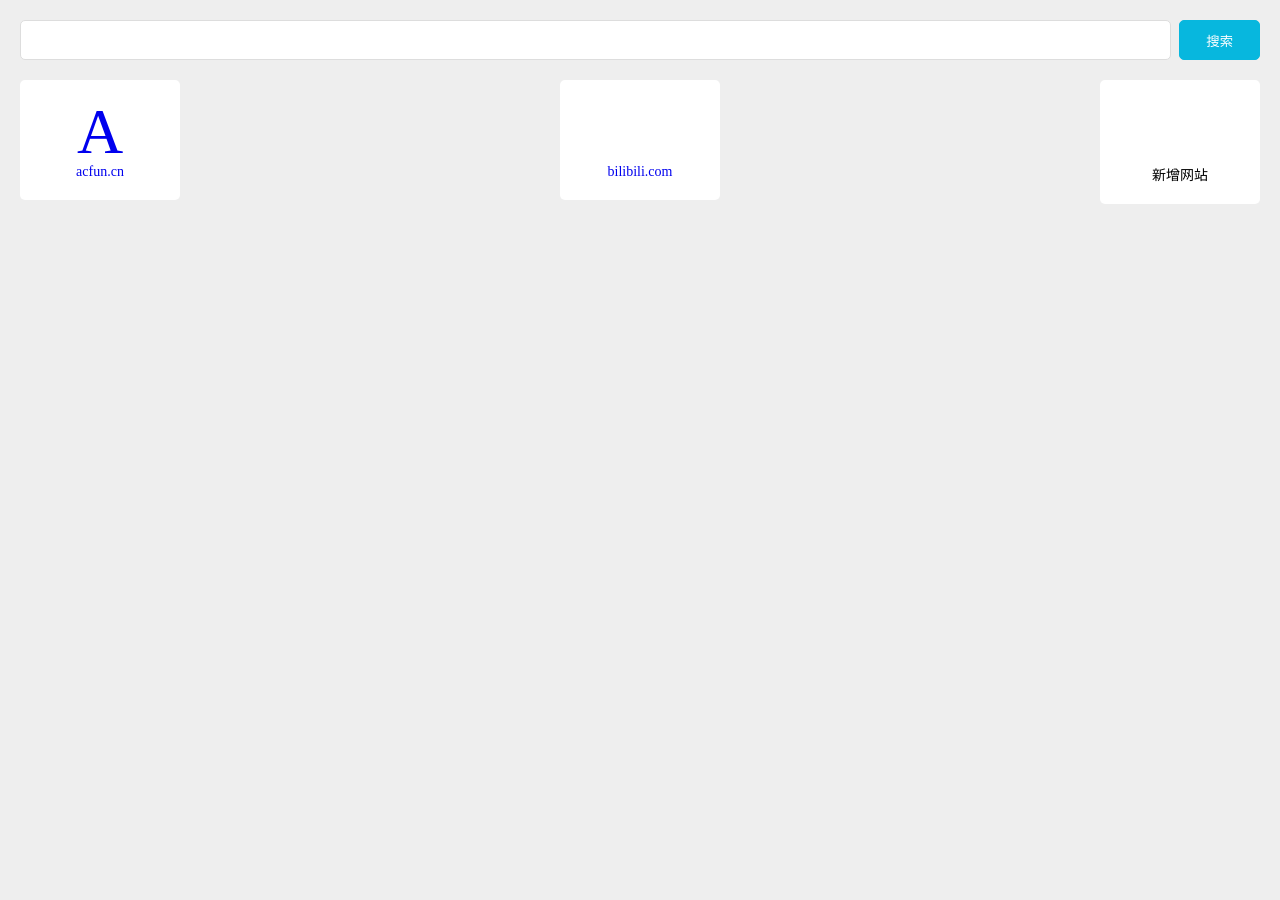
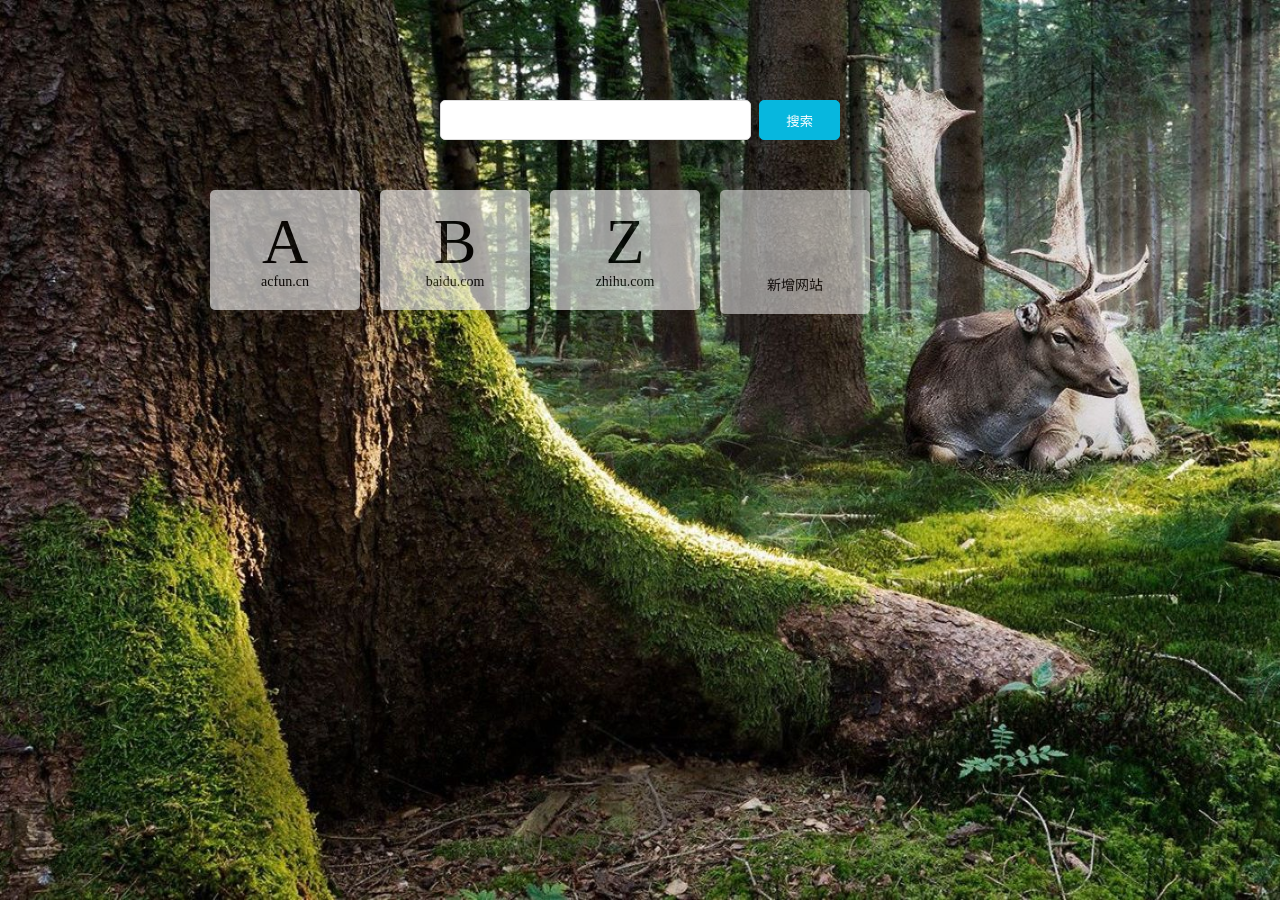
Before and after one commit to maple436/nav-01, a plain HTML site: page src/index.html in a window 1280 px wide. Before the commit the page ends 800 px from the top, so only its background shows below. Drawn offline with nearby package versions, Linux system fonts and the light colour scheme.

Commit message:
第一版

```diff
--- a/dist/index.js
+++ b/dist/index.js
@@ -212,7 +212,7 @@ var parent = module.bundle.parent;
 if ((!parent || !parent.isParcelRequire) && typeof WebSocket !== 'undefined') {
   var hostname = "" || location.hostname;
   var protocol = location.protocol === 'https:' ? 'wss' : 'ws';
-  var ws = new WebSocket(protocol + '://' + hostname + ':' + "36603" + '/');
+  var ws = new WebSocket(protocol + '://' + hostname + ':' + "34835" + '/');
 
   ws.onmessage = function (event) {
     checkedAssets = {};
--- a/src/index.html
+++ b/src/index.html
@@ -10,8 +10,8 @@
     <link rel="stylesheet" href="style.css" />
     <style type="text/css">
       .icon {
-        width: 64px;
-        height: 64px;
+        width: 1em;
+        height: 1em;
         vertical-align: -0.15em;
         fill: currentColor;
         overflow: hidden;
@@ -27,33 +27,19 @@
     </header>
     <main class="globalMain">
       <ul class="siteList">
-        <li>
-          <a href="https://www.acfun.cn">
-            <div class="site">
-              <div class="logo">A</div>
-              <div class="link">acfun.cn</div>
-            </div>
-          </a>
-        </li>
-        <li>
-          <a href="https://www.bilibili.com">
-            <div class="site">
-              <div class="logo"></div>
-              <div class="link">bilibili.com</div>
-            </div>
-          </a>
-        </li>
-        <li>
+        <li class="last">
           <div class="addButton">
             <svg class="icon" aria-hidden="true">
               <use xlink:href="#icon-add"></use>
             </svg>
-            新增网站
+            <p>
+              新增网站
+            </p>
           </div>
         </li>
       </ul>
     </main>
-    <script src="//at.alicdn.com/t/font_1920949_3x0b15g173l.js"></script>
+    <script src="//at.alicdn.com/t/font_1920949_u7og8gpbx6.js"></script>
     <script src="https://cdn.bootcdn.net/ajax/libs/jquery/3.5.1/jquery.slim.js"></script>
     <script src="main.js"></script>
   </body>
--- a/src/main.js
+++ b/src/main.js
@@ -0,0 +1,71 @@
+const $siteList = $(".siteList");
+const $lastLi = $siteList.find("li.last");
+const x = localStorage.getItem("x");
+const xObject = JSON.parse(x);
+const hashMap = xObject || [
+  { logo: "A", url: "https://www.acfun.cn" },
+  { logo: "B", url: "https://www.baidu.com" },
+  { logo: "Z", url: "https://www.zhihu.com" },
+];
+
+const simplifyUrl = (url) => {
+  return url
+    .replace("https://", "")
+    .replace("http://", "")
+    .replace("www.", "")
+    .replace(/\/.*/, ""); // 删除 / 开头的内容
+};
+
+const render = () => {
+  $siteList.find("li:not(.last)").remove();
+  hashMap.forEach((node, index) => {
+    const $li = $(`<li>
+        <div class="site">
+          <div class="logo">${node.logo}</div>
+          <div class="link">${simplifyUrl(node.url)}</div>
+          <div class="close">
+            <svg class="icon">
+                <use xlink:href="#icon-close"></use>
+            </svg>
+          </div>
+        </div>
+        </div>
+      </li>`).insertBefore($lastLi);
+    $li.on("click", () => {
+      window.open(node.url);
+    });
+    $li.on("click", ".close", (e) => {
+      e.stopPropagation(); // 阻止事件冒泡
+      hashMap.splice(index, 1);
+      render();
+    });
+  });
+};
+
+render();
+
+$(".addButton").on("click", () => {
+  let url = window.prompt("请输入网址:");
+  if (url.indexOf("http") !== 0) {
+    url = "https://" + url;
+  }
+  hashMap.push({
+    logo: simplifyUrl(url)[0].toUpperCase(),
+    url: url,
+  });
+  render();
+});
+
+window.onbeforeunload = () => {
+  const string = JSON.stringify(hashMap);
+  localStorage.setItem("x", string);
+};
+
+$(document).on("keypress", (e) => {
+  const { key } = e;
+  for (let i = 0; i < hashMap.length; i++) {
+    if (hashMap[i].logo.toLowerCase() === key) {
+      window.open(hashMap[i].url);
+    }
+  }
+});
--- a/src/style.css
+++ b/src/style.css
@@ -18,6 +18,17 @@ a {
 /*---------------------------------------*/
 body {
   background: #eee;
+  background: url(./images/sjbj.jpg);
+  background-size: cover;
+}
+@media (min-width: 500px) {
+  body {
+    background: #eee;
+    background: url(./images/pcbj.jpeg);
+    background-size: cover;
+    /* background-repeat: inherit; */
+    min-height: 100vh;
+  }
 }
 
 .searchForm {
@@ -25,6 +36,16 @@ body {
   display: flex;
   justify-content: space-between;
 }
+@media (min-width: 500px) {
+  .searchForm {
+    max-width: 400px;
+    margin-top: 100px;
+    margin-bottom: 50px;
+    margin-left: auto;
+    margin-right: auto;
+  }
+}
+
 .searchForm > input {
   width: 100%;
   height: 40px;
@@ -44,26 +65,51 @@ body {
 }
 
 .globalMain {
+  max-width: 900px;
+  margin-left: auto;
+  margin-right: auto;
 }
 
 .siteList {
   display: flex;
   flex-wrap: wrap;
   margin: 20px;
+
   justify-content: space-between;
+}
+@media (min-width: 500px) {
+  .siteList > li {
+    margin-right: 20px;
+  }
+  .siteList {
+    justify-content: flex-start;
+    margin-right: -20px;
+  }
 }
 .siteList > li {
   margin-bottom: 16px;
 }
 .siteList .site {
   background: #fff;
-  width: 160px;
+  width: 150px;
   display: flex;
   justify-content: center;
   flex-direction: column;
   border-radius: 5px;
   align-items: center;
   padding: 20px;
+  opacity: 0.6;
+  position: relative;
+}
+.siteList .site .close {
+  position: absolute;
+  right: 8px;
+  top: 5px;
+  display: none;
+  cursor: default;
+}
+.siteList .site:hover .close {
+  display: block;
 }
 .siteList .logo {
   height: 64px;
@@ -79,11 +125,16 @@ body {
 .siteList .addButton {
   font-size: 14px;
   background: #fff;
-  width: 160px;
+  width: 150px;
   display: flex;
   justify-content: center;
   flex-direction: column;
   align-items: center;
   padding: 20px;
   border-radius: 5px;
+  opacity: 0.5;
 }
+.addButton .icon {
+  width: 64px;
+  height: 64px;
+}
```
Also changed, not shown: dist/index.html (+21 -29 lines), dist/pcbj.daf92cc3.jpeg (added), dist/sjbj.dddbf150.jpg (added), src/images/bilibili.png (added), src/images/pcbj.jpeg (added), src/images/sjbj.jpg (added), 6 other files.
